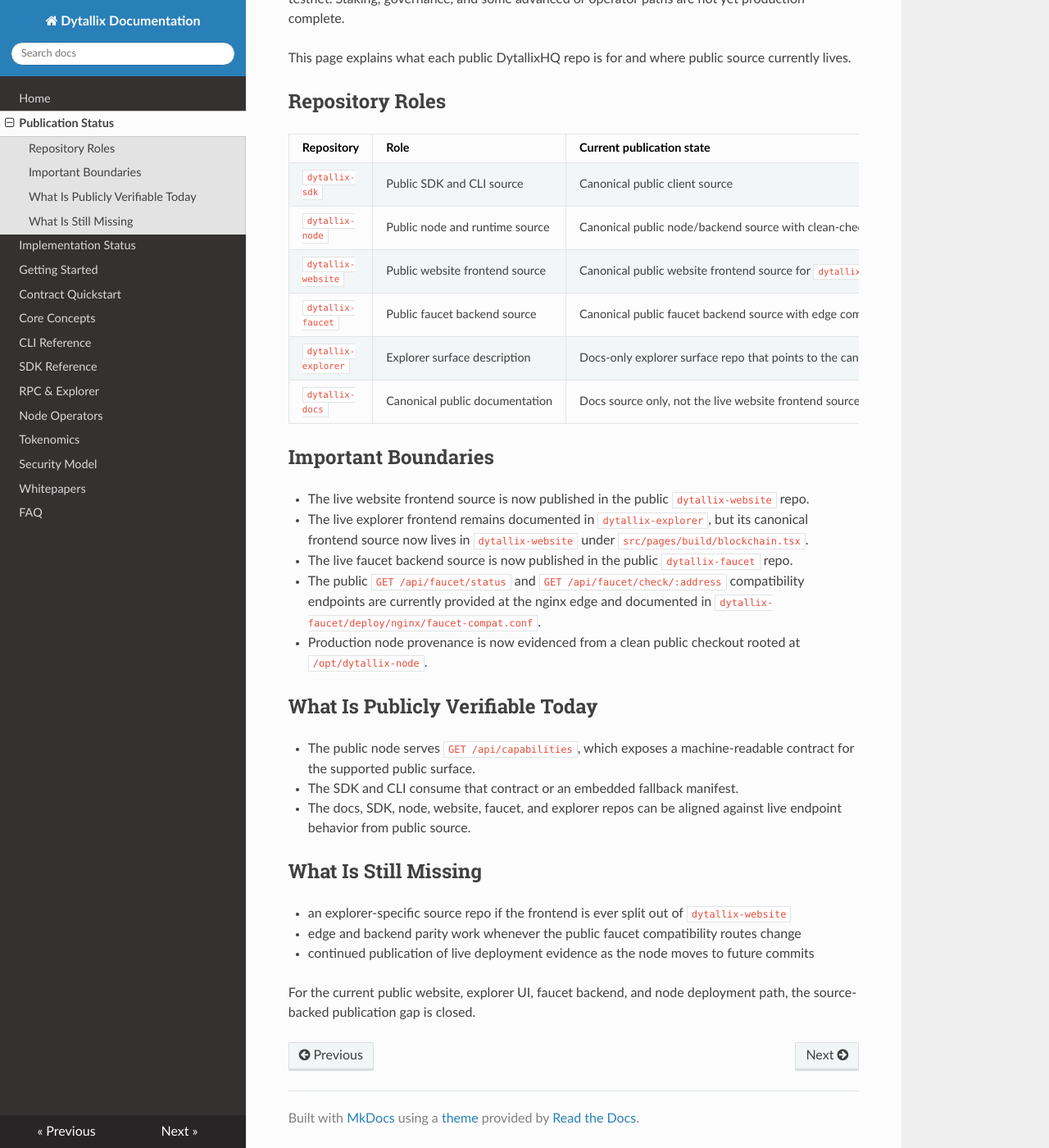
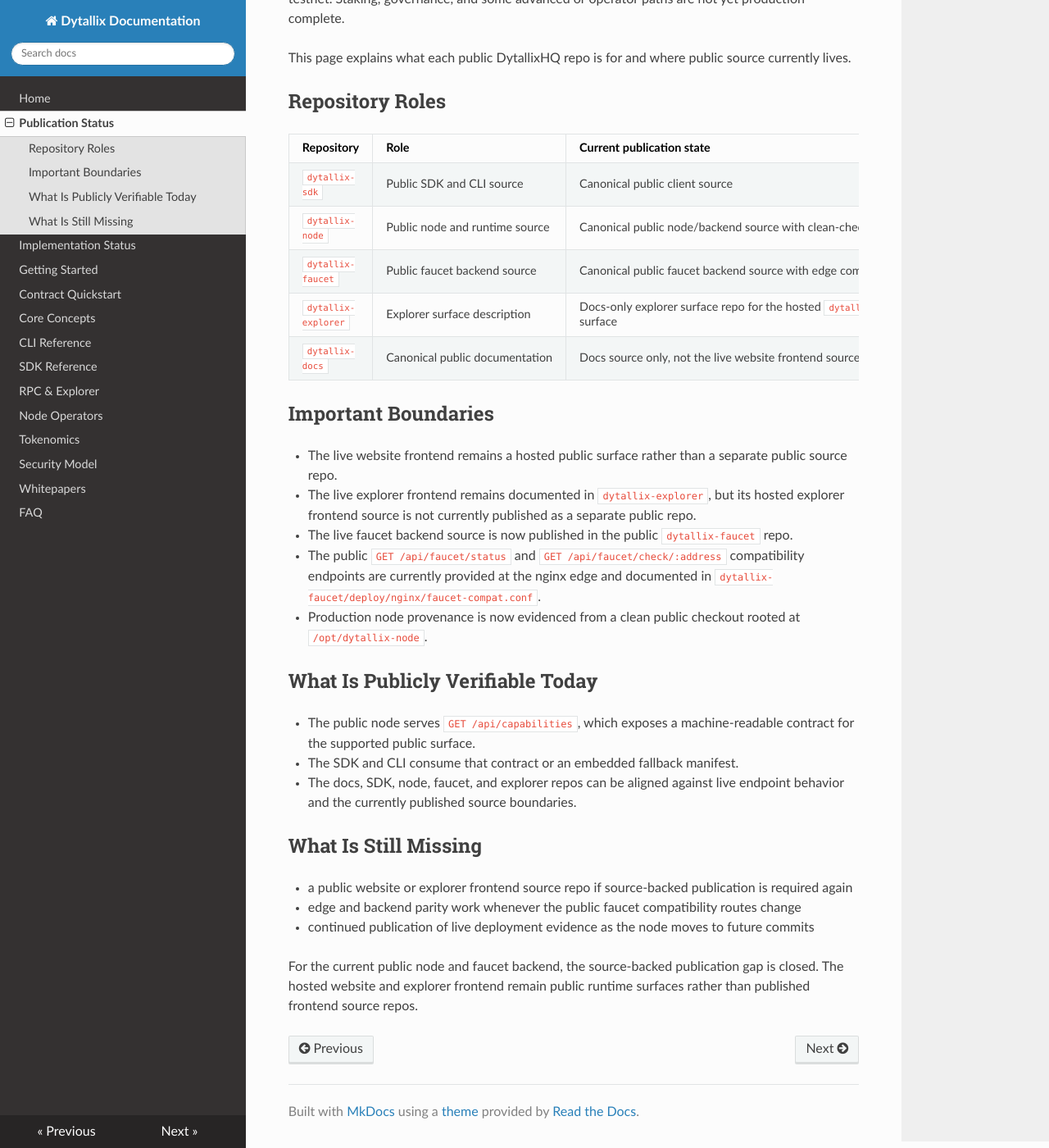
Before and after one commit to DytallixHQ/dytallix-docs, an MkDocs documentation site: the page built from docs/publication-status.md, in a window 1280 px wide and 1400 px high, scrolled down 197 px. Shown: the whole window at 82% size. Built offline with MkDocs 1.6.1, drawn with Linux system fonts in a browser that asks for light colours; nearby versions of some CDN libraries.

Commit message:
Revert website source publication claims

```diff
--- a/docs/publication-status.md
+++ b/docs/publication-status.md
@@ -11,15 +11,14 @@ source currently lives.
 | --- | --- | --- |
 | `dytallix-sdk` | Public SDK and CLI source | Canonical public client source |
 | `dytallix-node` | Public node and runtime source | Canonical public node/backend source with clean-checkout production provenance |
-| `dytallix-website` | Public website frontend source | Canonical public website frontend source for `dytallix.com`, including explorer UI and faucet page |
 | `dytallix-faucet` | Public faucet backend source | Canonical public faucet backend source with edge compatibility config |
-| `dytallix-explorer` | Explorer surface description | Docs-only explorer surface repo that points to the canonical frontend source in `dytallix-website` |
+| `dytallix-explorer` | Explorer surface description | Docs-only explorer surface repo for the hosted `dytallix.com/build/blockchain` surface |
 | `dytallix-docs` | Canonical public documentation | Docs source only, not the live website frontend source |
 
 ## Important Boundaries
 
-- The live website frontend source is now published in the public `dytallix-website` repo.
-- The live explorer frontend remains documented in `dytallix-explorer`, but its canonical frontend source now lives in `dytallix-website` under `src/pages/build/blockchain.tsx`.
+- The live website frontend remains a hosted public surface rather than a separate public source repo.
+- The live explorer frontend remains documented in `dytallix-explorer`, but its hosted explorer frontend source is not currently published as a separate public repo.
 - The live faucet backend source is now published in the public `dytallix-faucet` repo.
 - The public `GET /api/faucet/status` and `GET /api/faucet/check/:address` compatibility endpoints are currently provided at the nginx edge and documented in `dytallix-faucet/deploy/nginx/faucet-compat.conf`.
 - Production node provenance is now evidenced from a clean public checkout rooted at `/opt/dytallix-node`.
@@ -28,12 +27,12 @@ source currently lives.
 
 - The public node serves `GET /api/capabilities`, which exposes a machine-readable contract for the supported public surface.
 - The SDK and CLI consume that contract or an embedded fallback manifest.
-- The docs, SDK, node, website, faucet, and explorer repos can be aligned against live endpoint behavior from public source.
+- The docs, SDK, node, faucet, and explorer repos can be aligned against live endpoint behavior and the currently published source boundaries.
 
 ## What Is Still Missing
 
-- an explorer-specific source repo if the frontend is ever split out of `dytallix-website`
+- a public website or explorer frontend source repo if source-backed publication is required again
 - edge and backend parity work whenever the public faucet compatibility routes change
 - continued publication of live deployment evidence as the node moves to future commits
 
-For the current public website, explorer UI, faucet backend, and node deployment path, the source-backed publication gap is closed.
+For the current public node and faucet backend, the source-backed publication gap is closed. The hosted website and explorer frontend remain public runtime surfaces rather than published frontend source repos.
--- a/public-surface.json
+++ b/public-surface.json
@@ -31,11 +31,11 @@
       "scripts/check_public_surface.py",
       "It is not the live website frontend source for `dytallix.com`",
       "The explorer repository remains a docs-only service-surface repo",
-      "the live website frontend source is now public in `dytallix-website`",
+      "The live website frontend for `dytallix.com` is a hosted public surface, not a separate public source repo",
       "the live faucet backend source is now public in `dytallix-faucet`"
     ],
     "docs/publication-status.md": [
-      "canonical frontend source now lives in `dytallix-website`",
+      "The live website frontend remains a hosted public surface rather than a separate public source repo",
       "live faucet backend source is now published in the public `dytallix-faucet` repo",
       "clean public checkout rooted at `/opt/dytallix-node`"
     ],
@@ -61,7 +61,7 @@
       "GET https://dytallix.com/api/capabilities",
       "60` second cooldown",
       "20` requests per hour",
-      "canonical deployed explorer frontend source is now public in",
+      "The hosted explorer frontend source is not currently published as a separate public repo",
       "compatibility config is published in that repo"
     ]
   }
```
Also changed, not shown: README.md (+1 -1 lines), docs/faq.md (+6 -5 lines), docs/implementation-status.md (+1 -3 lines).
